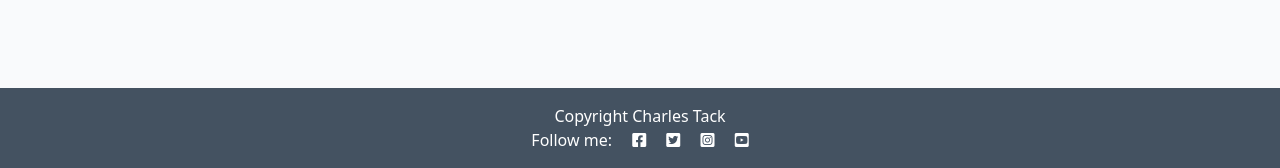
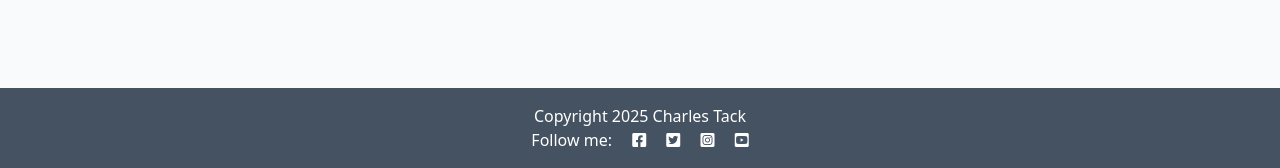
Before and after one commit to CharlesTack/AllCoopedUp, a Django app: page / in a window 1280 px wide. Shown: the part 632-800 px from the top of the page. Run offline with Django 5.2, Linux system fonts and the light colour scheme; data that the repository does not hold is empty.

Commit message:
add block copyright code to base.html

```diff
--- a/templates/base.html
+++ b/templates/base.html
@@ -61,7 +61,11 @@
 
     <!-- Footer -->
     <footer class="footer mt-auto py-3 dark-bg">
-        <p class="m-0 text-center text-white">Copyright Charles Tack</p>
+        <p class="m-0 text-center text-white">
+            {% block copyright %}
+                Copyright 2025 Charles Tack
+            {% endblock copyright %}
+        </p>
         <p class="m-0 text-center text-white">Follow me: <i class="fab fa-facebook-square ms-3"></i>
             <i class="fab fa-twitter-square ms-3"></i>
             <i class="fab fa-instagram-square ms-3"></i>
```
